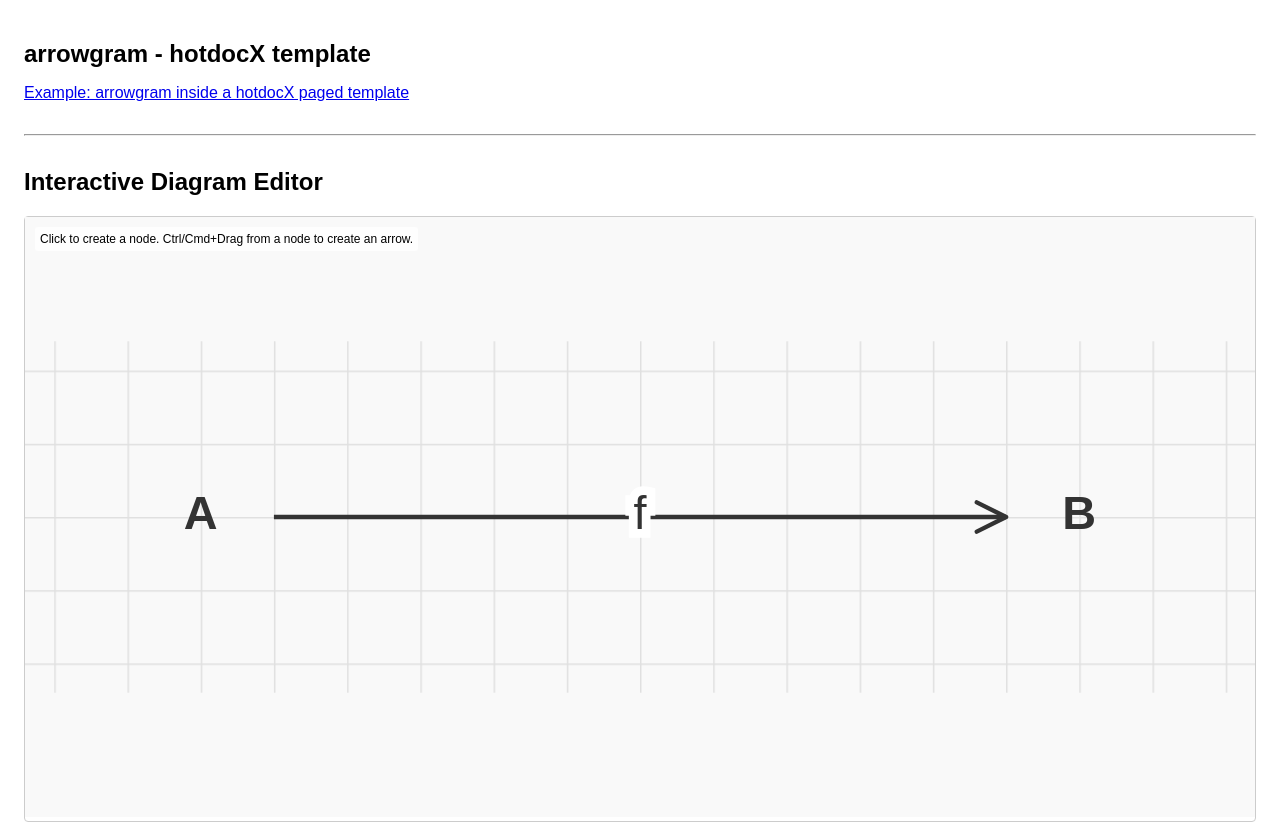
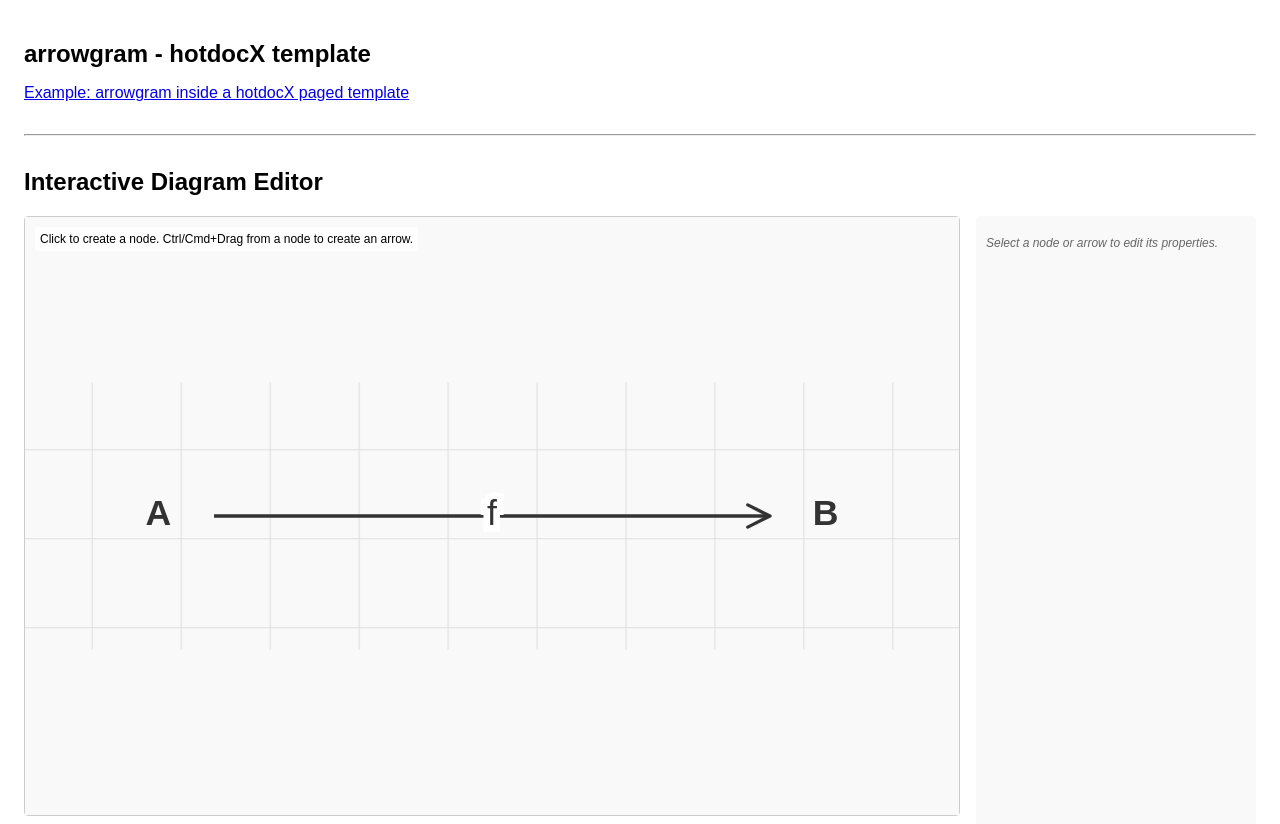
Before and after one commit to hotdocx/arrowgram, a React (Create React App) app in the folder src/: page / in a window 1280 px wide. Shown: the top 824 px of the page. Built offline with nearby package versions, Linux system fonts and the light colour scheme.

Commit message:
arrowgram draw - ok

```diff
--- a/src/App.jsx
+++ b/src/App.jsx
@@ -148,19 +148,20 @@ export default function App() {
       <hr style={{ margin: '2rem 0' }} />
       <h2>Interactive Diagram Editor</h2>
       <ArrowGramEditor spec={editorSpec} onSpecChange={setEditorSpec} />
+
       <div style={{ display: 'flex', gap: '1rem', marginTop: '1rem' }}>
         <div style={{flex: 1}}>
             <h3>Live JSON Specification</h3>
             <textarea
-              readOnly
               value={editorSpec}
+              onChange={(e) => setEditorSpec(e.target.value)}
               rows={20}
               style={{ width: '100%', fontFamily: 'monospace', fontSize: '12px' }}
             />
         </div>
         <div style={{flex: 1}}>
             <h3>Live Preview</h3>
-            <div style={{border: '1px solid #eee', padding: '1rem', minHeight: '300px'}}>
+            <div style={{border: '1px solid #eee', padding: '1rem', minHeight: '300px', height: '100%', boxSizing: 'border-box'}}>
                 <ArrowGram spec={editorSpec} />
             </div>
         </div>
--- a/src/ArrowGramEditor.jsx
+++ b/src/ArrowGramEditor.jsx
@@ -1,8 +1,9 @@
 import React, { useState, useMemo, useCallback, useRef, useEffect } from 'react';
 import { ArrowGramDiagram } from './ArrowGramDiagram.jsx';
 import { computeDiagram } from './diagramModel.js';
+import { PropertyEditor } from './PropertyEditor.jsx';
 
-const GRID_SIZE = 25;
+const GRID_SIZE = 40;
 const NODE_RADIUS = 25; // From ArrowGram.jsx
 
 // A simple utility to generate unique names
@@ -45,8 +46,8 @@ export function ArrowGramEditor({ spec: specString, onSpecChange }) {
   }, []);
 
   const handleCanvasPointerDown = useCallback((e) => {
-    // Only trigger if the click is on the SVG background itself
-    if (e.target !== svgRef.current) return;
+    const targetIsHandle = e.target.closest('[data-node-name], [data-arrow-name]');
+    if (targetIsHandle) return;
 
     const point = getSVGPoint(e);
     const snappedX = Math.round(point.x / GRID_SIZE) * GRID_SIZE;
@@ -238,19 +239,28 @@ export function ArrowGramEditor({ spec: specString, onSpecChange }) {
     return nodes.find(n => n.name === interaction.source);
   }, [interaction, nodes]);
 
-  const [vb, setVb] = useState(diagram.viewBox);
+  const [vb, setVb] = useState('0 0 1000 600');
   useEffect(() => {
-    if (diagram.viewBox !== vb) {
+    if (diagram.viewBox && diagram.viewBox !== vb) {
         setVb(diagram.viewBox);
     }
   }, [diagram.viewBox, vb]);
 
+  const [vbParts, setVbParts] = useState([0, 0, 1000, 600]);
+  useEffect(() => {
+    const parts = vb.split(' ').map(Number);
+    if (parts.length === 4) {
+      setVbParts(parts);
+    }
+  }, [vb]);
+
   return (
-    <div style={{ border: '1px solid #ccc', borderRadius: '4px', position: 'relative' }}>
+    <div style={{ display: 'flex', gap: '1rem', height: '600px' }}>
+      <div style={{ flex: 1, border: '1px solid #ccc', borderRadius: '4px', position: 'relative' }}>
         <svg
           ref={svgRef}
           width="100%"
-        height="600"
+          height="100%"
           viewBox={vb}
           onPointerDown={handleCanvasPointerDown}
           onPointerMove={handlePointerMove}
@@ -262,7 +272,7 @@ export function ArrowGramEditor({ spec: specString, onSpecChange }) {
               <path d={`M ${GRID_SIZE} 0 L 0 0 0 ${GRID_SIZE}`} fill="none" stroke="rgba(0,0,0,0.1)" strokeWidth="1"/>
             </pattern>
           </defs>
-        <rect width="100%" height="100%" fill="url(#grid)" x={vb.split(' ')[0]} y={vb.split(' ')[1]}/>
+          <rect width={vbParts[2]} height={vbParts[3]} fill="url(#grid)" x={vbParts[0]} y={vbParts[1]}/>
 
           <ArrowGramDiagram diagram={diagram} />
 
@@ -286,5 +296,13 @@ export function ArrowGramEditor({ spec: specString, onSpecChange }) {
             Click to create a node. Ctrl/Cmd+Drag from a node to create an arrow.
         </div>
       </div>
+       <div style={{ width: '280px' }}>
+         <PropertyEditor
+            selection={selection}
+            spec={specString}
+            onSpecChange={onSpecChange}
+          />
+       </div>
+    </div>
   );
 }
--- /dev/null
+++ b/src/PropertyEditor.jsx
@@ -0,0 +1,146 @@
+import React, { useMemo, useCallback } from 'react';
+
+const editorStyles = {
+    container: { padding: '10px', backgroundColor: '#f9f9f9', borderRadius: '4px', height: '100%', overflowY: 'auto', fontSize: '14px' },
+    header: { fontWeight: 'bold', marginBottom: '10px', borderBottom: '1px solid #ddd', paddingBottom: '5px' },
+    section: { marginBottom: '15px' },
+    label: { display: 'block', marginBottom: '5px', fontWeight: '500' },
+    input: { width: '100%', padding: '6px', boxSizing: 'border-box', border: '1px solid #ccc', borderRadius: '3px' },
+    select: { width: '100%', padding: '6px', boxSizing: 'border-box', border: '1px solid #ccc', borderRadius: '3px' },
+    info: { color: '#666', fontStyle: 'italic', fontSize: '12px', marginTop: '10px' }
+};
+
+function NodeEditor({ node, nodes, arrows, onSpecChange }) {
+    const handleChange = (e) => {
+        const { name, value } = e.target;
+        const newNodes = nodes.map(n => n.name === node.name ? { ...n, [name]: value } : n);
+        onSpecChange(JSON.stringify({ nodes: newNodes, arrows }, null, 2));
+    };
+
+    return (
+        <div>
+            <div style={editorStyles.section}>
+                <label style={editorStyles.label}>Label</label>
+                <input style={editorStyles.input} type="text" name="label" value={node.label || ''} onChange={handleChange} />
+            </div>
+        </div>
+    );
+}
+
+function ArrowEditor({ arrow, nodes, arrows, onSpecChange }) {
+    const handleChange = (e) => {
+        const { name, value, type } = e.target;
+        const val = type === 'number' ? Number(value) : value;
+        const newArrows = arrows.map(a => a.name === arrow.name ? { ...a, [name]: val } : a);
+        onSpecChange(JSON.stringify({ nodes, arrows: newArrows }, null, 2));
+    };
+
+    const handleStyleChange = (part, name, value) => {
+        const newArrows = arrows.map(a => {
+            if (a.name === arrow.name) {
+                return {
+                    ...a,
+                    style: {
+                        ...a.style,
+                        [part]: { ...a.style?.[part], [name]: value }
+                    }
+                };
+            }
+            return a;
+        });
+        onSpecChange(JSON.stringify({ nodes, arrows: newArrows }, null, 2));
+    }
+
+    return (
+        <div>
+            <div style={editorStyles.section}>
+                <label style={editorStyles.label}>Label</label>
+                <input style={editorStyles.input} type="text" name="label" value={arrow.label || ''} onChange={handleChange} />
+            </div>
+            <div style={editorStyles.section}>
+                <h4 style={editorStyles.header}>Geometry</h4>
+                <label style={editorStyles.label}>Curve</label>
+                <input style={editorStyles.input} type="number" name="curve" value={arrow.curve || 0} onChange={handleChange} />
+                <label style={editorStyles.label}>Shift</label>
+                <input style={editorStyles.input} type="number" name="shift" value={arrow.shift || 0} onChange={handleChange} />
+                 <label style={editorStyles.label}>Level (for parallel lines)</label>
+                <input style={editorStyles.input} type="number" name="level" value={arrow.style?.level || 1} min="1" onChange={(e) => handleStyleChange('level', e.target.valueAsNumber)} />
+            </div>
+            <div style={editorStyles.section}>
+                <h4 style={editorStyles.header}>Style</h4>
+                <label style={editorStyles.label}>Body</label>
+                <select style={editorStyles.select} value={arrow.style?.body?.name || 'solid'} onChange={(e) => handleStyleChange('body', 'name', e.target.value)}>
+                    <option value="solid">Solid</option>
+                    <option value="dashed">Dashed</option>
+                    <option value="dotted">Dotted</option>
+                </select>
+                <label style={editorStyles.label}>Head</label>
+                <select style={editorStyles.select} value={arrow.style?.head?.name || 'normal'} onChange={(e) => handleStyleChange('head', 'name', e.target.value)}>
+                    <option value="normal">Normal</option>
+                    <option value="epi">Epi (↠)</option>
+                    <option value="none">None</option>
+                </select>
+                <label style={editorStyles.label}>Tail</label>
+                <select style={editorStyles.select} value={arrow.style?.tail?.name || 'none'} onChange={(e) => handleStyleChange('tail', 'name', e.target.value)}>
+                    <option value="none">None</option>
+                    <option value="mono">Mono (↣)</option>
+                </select>
+            </div>
+        </div>
+    );
+}
+
+
+export function PropertyEditor({ selection, spec: specString, onSpecChange }) {
+    const { nodes, arrows } = useMemo(() => {
+        try {
+            const spec = JSON.parse(specString);
+            return { nodes: spec.nodes || [], arrows: spec.arrows || [] };
+        } catch (e) {
+            return { nodes: [], arrows: [] };
+        }
+    }, [specString]);
+
+    const selectedItem = useMemo(() => {
+        if (selection.size !== 1) return null;
+        const selectedName = selection.values().next().value;
+        const node = nodes.find(n => n.name === selectedName);
+        if (node) return { type: 'node', data: node };
+
+        const arrow = arrows.find(a => a.name === selectedName || (a.name || `${a.from}-${a.to}-_arrow_`) === selectedName); // a bit fragile
+        if(arrow) return { type: 'arrow', data: arrow };
+
+        const arrowByKey = arrows.find(a => {
+             const key = `${a.from}-${a.to}-${a.name || `_arrow_${arrows.indexOf(a)}`}`;
+             return key === selectedName;
+        });
+        if(arrowByKey) return { type: 'arrow', data: arrowByKey };
+
+
+        return null;
+    }, [selection, nodes, arrows]);
+
+    if (!selectedItem) {
+        return (
+            <div style={editorStyles.container}>
+                <div style={editorStyles.info}>
+                    {selection.size > 1 ? 'Multiple items selected.' : 'Select a node or arrow to edit its properties.'}
+                </div>
+            </div>
+        );
+    }
+
+    return (
+        <div style={editorStyles.container}>
+            <h3 style={editorStyles.header}>
+                Edit {selectedItem.type}: {selectedItem.data.name || selectedItem.data.label || '(unnamed)'}
+            </h3>
+            {selectedItem.type === 'node' && (
+                <NodeEditor node={selectedItem.data} nodes={nodes} arrows={arrows} onSpecChange={onSpecChange} />
+            )}
+            {selectedItem.type === 'arrow' && (
+                <ArrowEditor arrow={selectedItem.data} nodes={nodes} arrows={arrows} onSpecChange={onSpecChange} />
+            )}
+        </div>
+    );
+}
```
Lines whose indentation alone changed are shown as unchanged.
